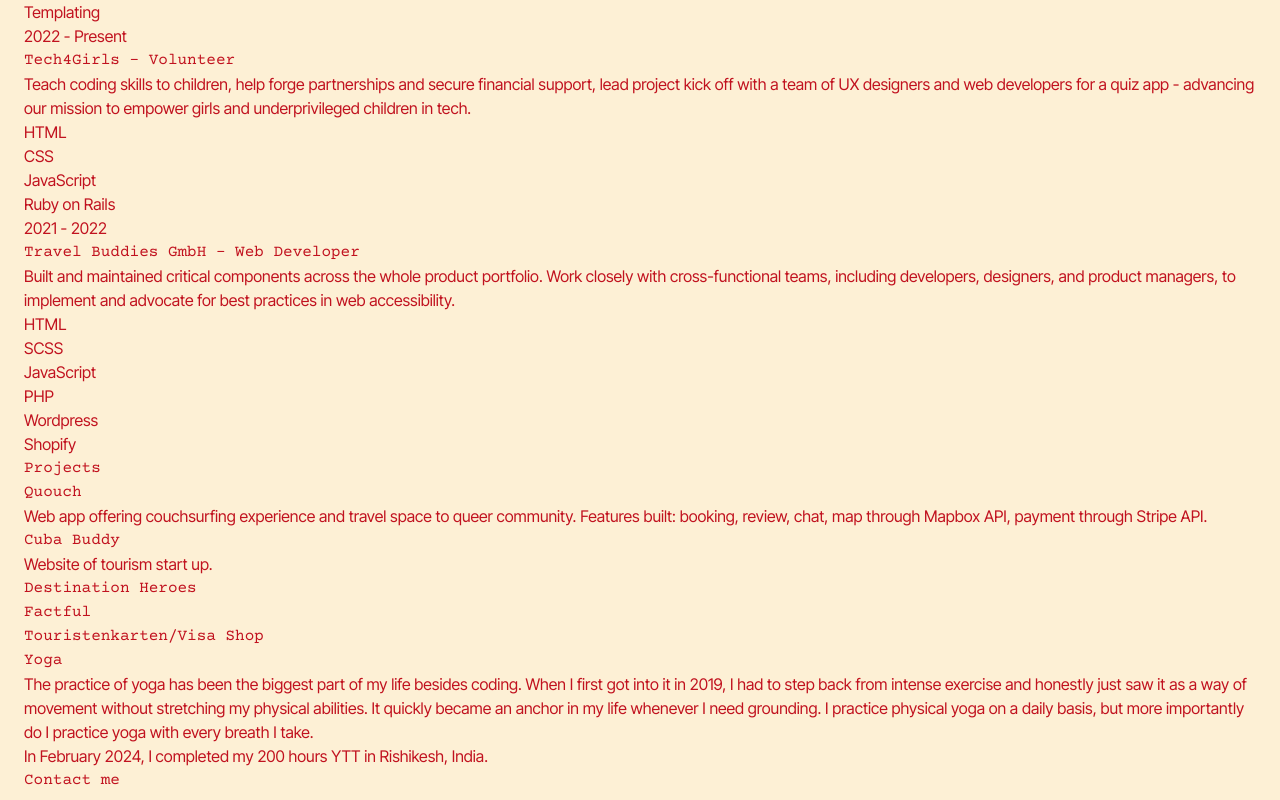
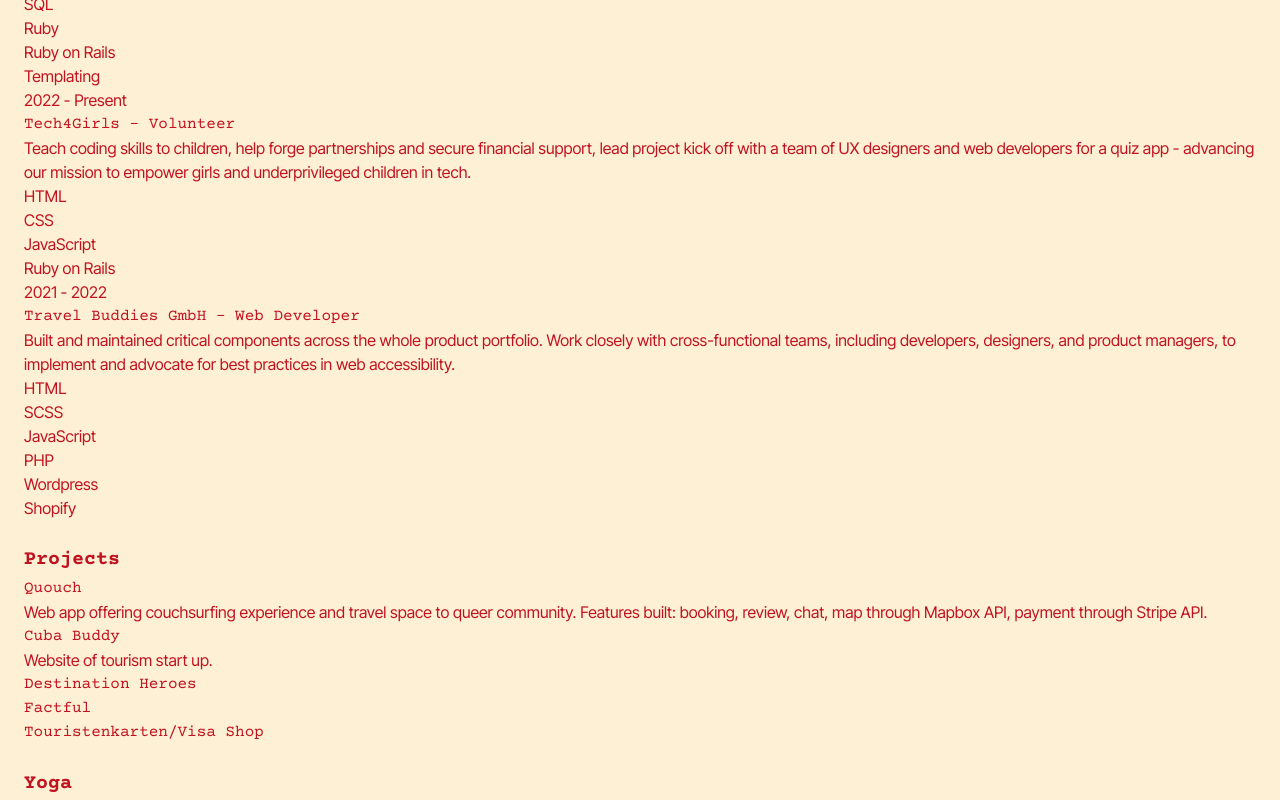
Before and after one commit to lisbethpurrucker/portfolio, a SvelteKit app: page / in a window 1280 px wide. Shown: the part 880-1680 px from the top of the page. Built offline with nearby package versions, Linux system fonts and the light colour scheme.

Commit message:
add job component

```diff
--- /dev/null
+++ b/src/components/Job.svelte
@@ -0,0 +1,73 @@
+<script>
+  let jobs = [
+    {
+      duration: "2022 - Present",
+      title: "Quouch - CTO & Fullstack Developer",
+      description: "Provide leadership in technical decision making. Designed, developed, shipped and now maintain production code for our web application which is now used by 5000+ users worldwide.",
+      skills: [
+        "Ruby on Rails",
+        "HTML",
+        "SCSS",
+        "Stimulus",
+        "Stripe API",
+        "Heroku"
+      ]
+    },
+    {
+      duration: "2021 - Present",
+      title: "Le Wagon - Teacher",
+      description: "Give lectures, support students in challenges, oversee and support development of final projects.",
+      skills: [
+        "HTML",
+        "CSS",
+        "JavaScript",
+        "SQL",
+        "Ruby",
+        "Ruby on Rails",
+        "Templating"
+      ]
+    },
+    {
+      duration: "2022 - Present",
+      title: "Tech4Girls - Volunteer",
+      description: "Teach coding skills to children, help forge partnerships and secure financial support, lead project kick off with a team of UX designers and web developers for a quiz app - advancing our mission to empower girls and underprivileged children in tech.",
+      skills: [
+        "HTML",
+        "CSS",
+        "JavaScript",
+        "Ruby on Rails"
+      ]
+    },
+    {
+      duration: "2021 - 2022",
+      title: "Travel Buddies GmbH - Web Developer",
+      description: "Built and maintained critical components across the whole product portfolio. Work closely with cross-functional teams, including developers, designers, and product managers, to implement and advocate for best practices in web accessibility.",
+      skills: [
+        "HTML",
+        "SCSS",
+        "JavaScript",
+        "PHP",
+        "Wordpress",
+        "Shopify"
+      ]
+    }
+  ];
+</script>
+
+<section class="my-6" id="experience">
+  <h2 class="text-xl/8 font-bold">Experience</h2>
+  <ul>
+    {#each jobs as job, index}
+      <li>
+        <span>{job.duration}</span>
+        <h3>{job.title}</h3>
+        <p>{job.description}</p>
+        <ul>
+          {#each job.skills as skill, i}
+            <li key={i}>{skill}</li>
+          {/each}
+        </ul>
+      </li>
+    {/each}
+  </ul>
+</section>
--- a/src/components/Main.svelte
+++ b/src/components/Main.svelte
@@ -1,65 +1,16 @@
-<section id="about">
-	<h2>About</h2>
+<script>
+	  import Job from '../components/Job.svelte';
+</script>
+
+<section class="my-6" id="about">
+	<h2 class="text-xl/8 font-bold">About</h2>
 	<p>Dedicated to life long learning. Passionate about fostering environmental and social impact, I actively seek collaborations with brands and projects that align with these values, while also supporting female-founded/led and LGBTQI+ initiatives. Together, we work towards a better future, leveraging my expertise as a Fullstack Developer and active member of the queer and social tech community.</p>
 </section>
-<section id="experience">
-	<h2>Experience</h2>
-	<ul>
-		<li>
-			<span>2022 - Present</span>
-			<h3>Quouch - CTO & Fullstack Developer</h3>
-			<p>Provide leadership in technical decision making. Designed, developed, shipped and now maintain production code for our web application which is now used by 5000+ users worldwide.</p>
-			<ul>
-				<li>Ruby on Rails</li>
-				<li>HTML</li>
-				<li>SCSS</li>
-				<li>Stimulus</li>
-				<li>Stripe API</li>
-				<li>Heroku</li>
-			</ul>
-		</li>
-		<li>
-			<span>2021 - Present</span>
-			<h3>Le Wagon - Teacher</h3>
-			<p>Give lectures, support students in challenges, oversee and support development of final projects.</p>
-			<ul>
-				<li>HTML</li>
-				<li>CSS</li>
-				<li>JavaScript</li>
-				<li>SQL</li>
-				<li>Ruby</li>
-				<li>Ruby on Rails</li>
-				<li>Templating</li>
-			</ul>
-		</li>
-		<li>
-			<span>2022 - Present</span>
-			<h3>Tech4Girls - Volunteer</h3>
-			<p>Teach coding skills to children, help forge partnerships and secure financial support, lead project kick off with a team of UX designers and web developers for a quiz app - advancing our mission to empower girls and underprivileged children in tech.</p>
-			<ul>
-				<li>HTML</li>
-				<li>CSS</li>
-				<li>JavaScript</li>
-				<li>Ruby on Rails</li>
-			</ul>
-		</li>
-		<li>
-			<span>2021 - 2022</span>
-			<h3>Travel Buddies GmbH - Web Developer</h3>
-			<p>Built and maintained critical components across the whole product portfolio. Work closely with cross-functional teams, including developers, designers, and product managers, to implement and advocate for best practices in web accessibility.</p>
-			<ul>
-				<li>HTML</li>
-				<li>SCSS</li>
-				<li>JavaScript</li>
-				<li>PHP</li>
-				<li>Wordpress</li>
-				<li>Shopify</li>
-			</ul>
-		</li>
-	</ul>
-</section>
-<section id="projects">
-	<h2>Projects</h2>
+
+<Job />
+
+<section class="my-6" id="projects">
+	<h2 class="text-xl/8 font-bold">Projects</h2>
 	<ul>
 		<a href="https://quouch-app.com">
 			<li>
@@ -96,8 +47,8 @@
 		</li>
 	</ul>
 </section>
-<section id="yoga">
-	<h2>Yoga</h2>
+<section class="my-6" id="yoga">
+	<h2 class="text-xl/8 font-bold">Yoga</h2>
 	<p>The practice of yoga has been the biggest part of my life besides coding. When I first got into it in 2019, I had to step back from intense exercise and honestly just saw it as a way of movement without stretching my physical abilities. It quickly became an anchor in my life whenever I need grounding. I practice physical yoga on a daily basis, but more importantly do I practice yoga with every breath I take.</p>
 	<p>In February 2024, I completed my 200 hours YTT in Rishikesh, India.</p>
 </section>
```
